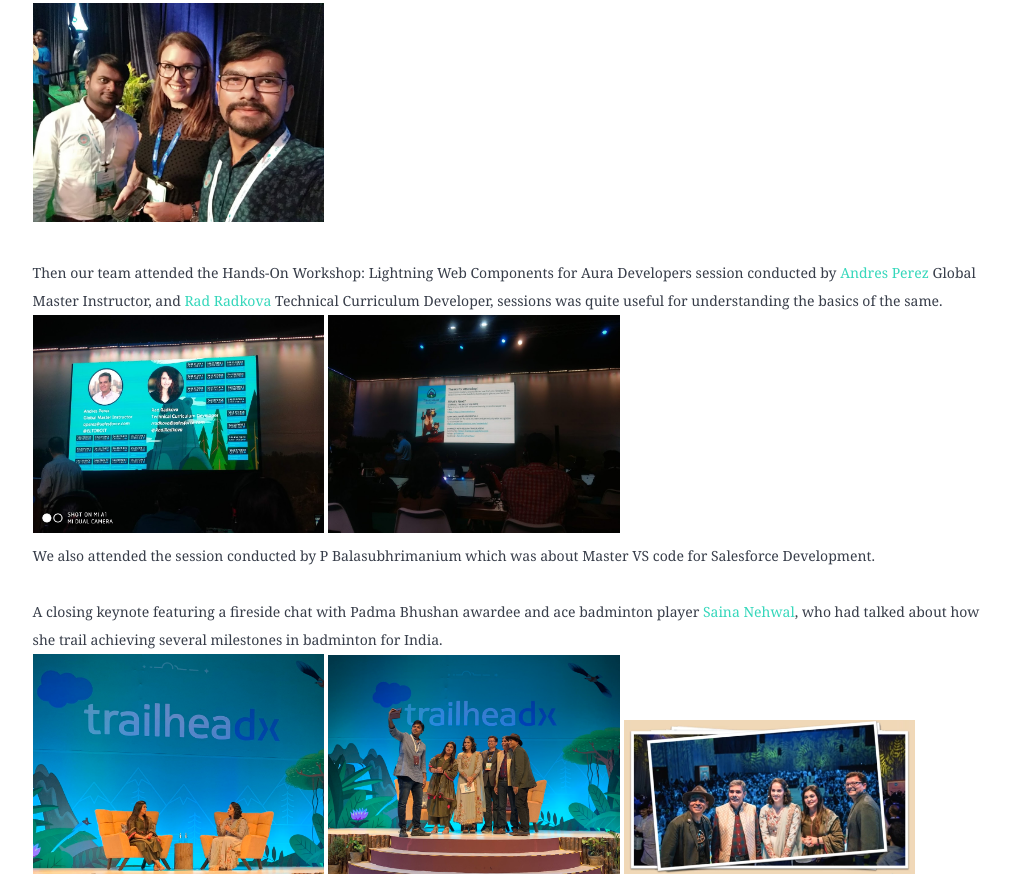
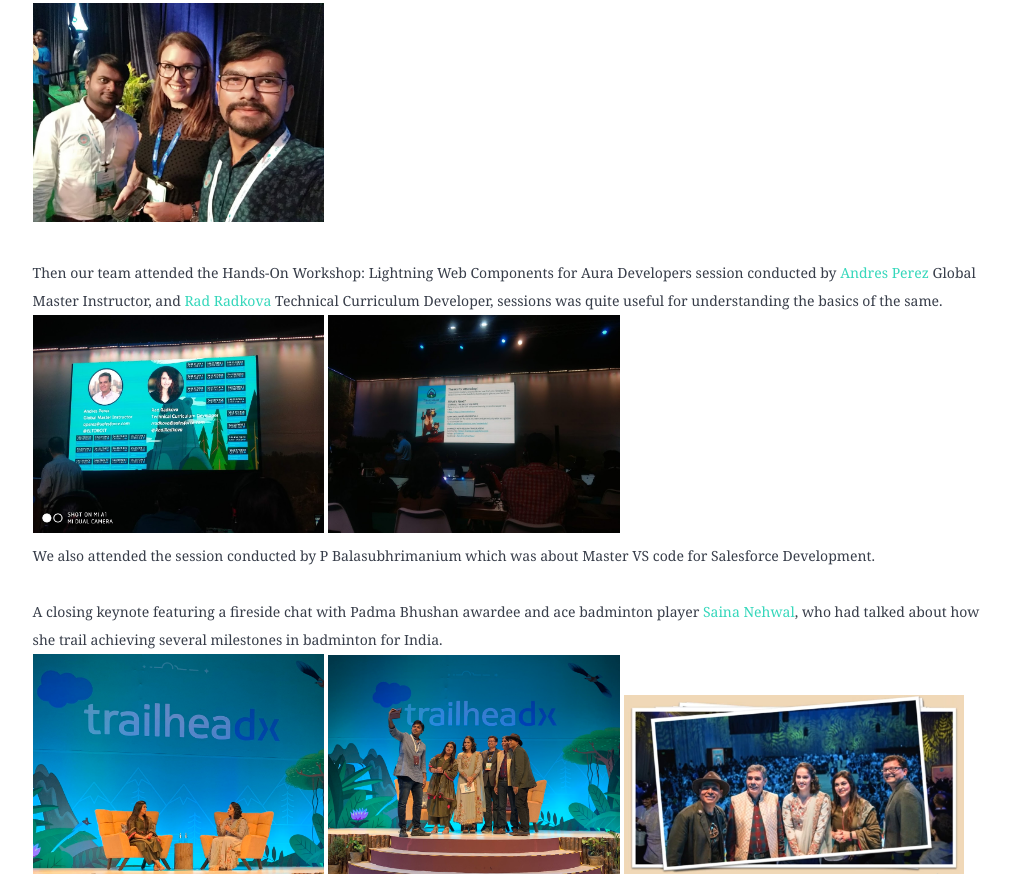
Before and after one commit to AnkitkSolanki/AnkitkSolanki.github.io, a plain HTML site: page TDXindia19.html in a window 1280 px wide. Shown: the part 1484-2367 px from the top of the page, without its empty margins (121-1130 px from the left). Drawn offline with nearby package versions, Linux system fonts and the light colour scheme.

Commit message:
Update TDXindia19.html

```diff
--- a/TDXindia19.html
+++ b/TDXindia19.html
@@ -29,6 +29,6 @@ We also attended the session conducted by P Balasubhrimanium which was about Mas
 A closing keynote featuring a fireside chat with Padma Bhushan awardee and ace badminton player <a href="https://twitter.com/NSaina">Saina Nehwal</a>, who had talked about how she trail achieving several milestones in badminton for India.<br>
 <img src="https://ankitksolanki.github.io/saina2.jpg" alt="" width="30%">
 <img src="https://ankitksolanki.github.io/saina1.jpg" alt="" width="30%">
-<img src="https://ankitksolanki.github.io/ClosingKeyNote.png" alt="" width="30%">
+<img src="https://ankitksolanki.github.io/ClosingKeyNote.png" alt="" width="35%">
 </p>
 </body></html>
```
